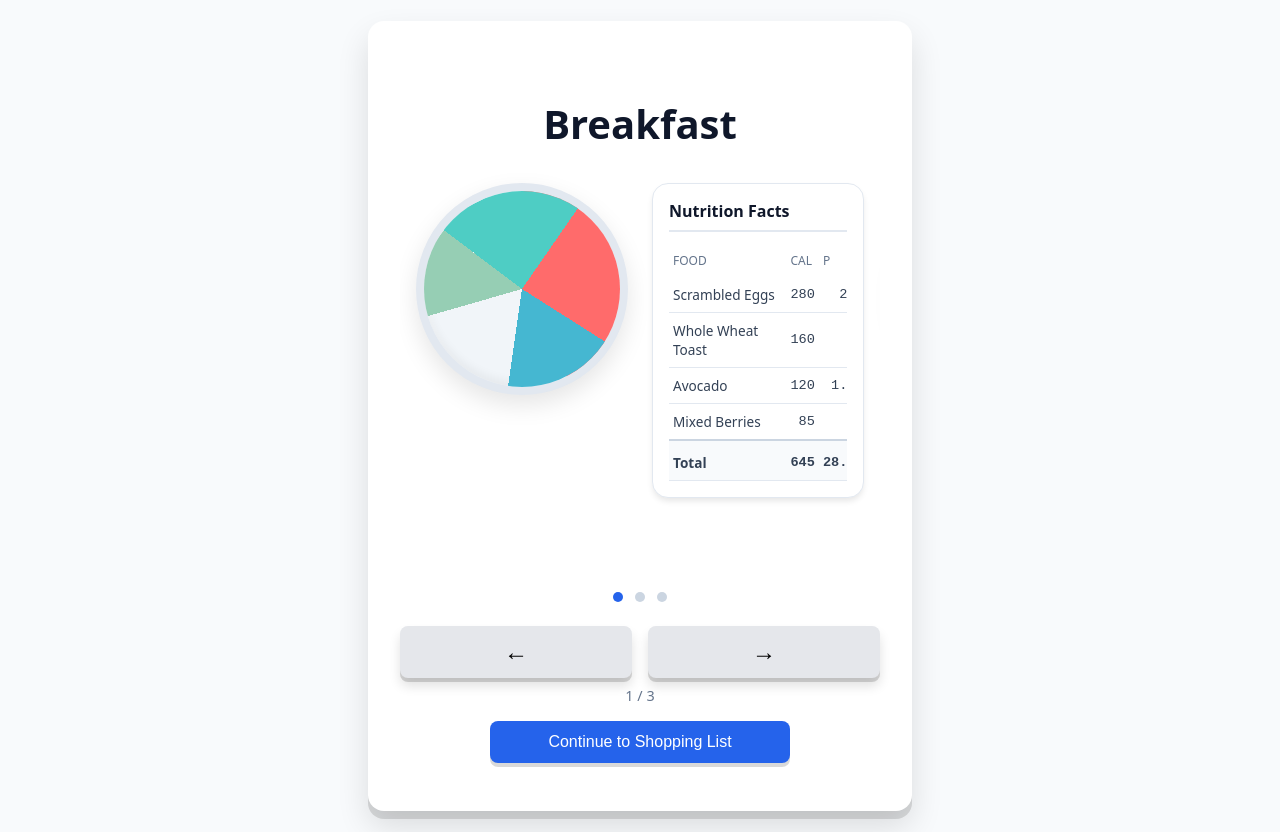
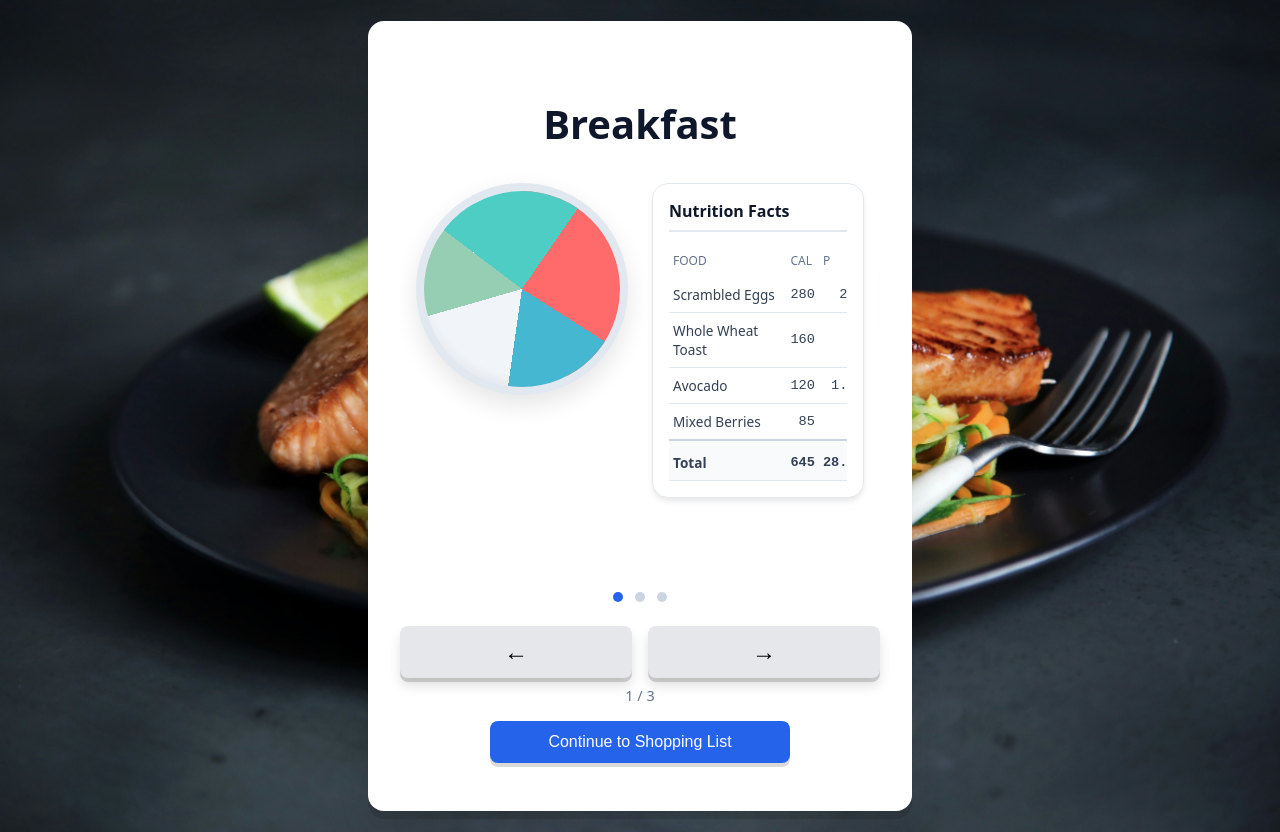
Before and after one commit to GreatDeveloper66/meal-plan-frontend, a React (Create React App) app: page /meal-carousel in a window 1280 px wide. Built offline with nearby package versions, Linux system fonts and the light colour scheme.

Commit message:
add background image to meal carousel

```diff
--- a/src/pages/MealCarousel/MealCarousel.module.css
+++ b/src/pages/MealCarousel/MealCarousel.module.css
@@ -1,6 +1,7 @@
 .page {
   min-height: 100vh;
-  background-color: #f8fafc;
+  /* background-color: #580404; */
+  background: url("../../images/caroline-attwood-bpPTlXWTOvg-unsplash.jpg") center center / cover no-repeat fixed;
   display: flex;
   align-items: center;
   justify-content: center;
```
